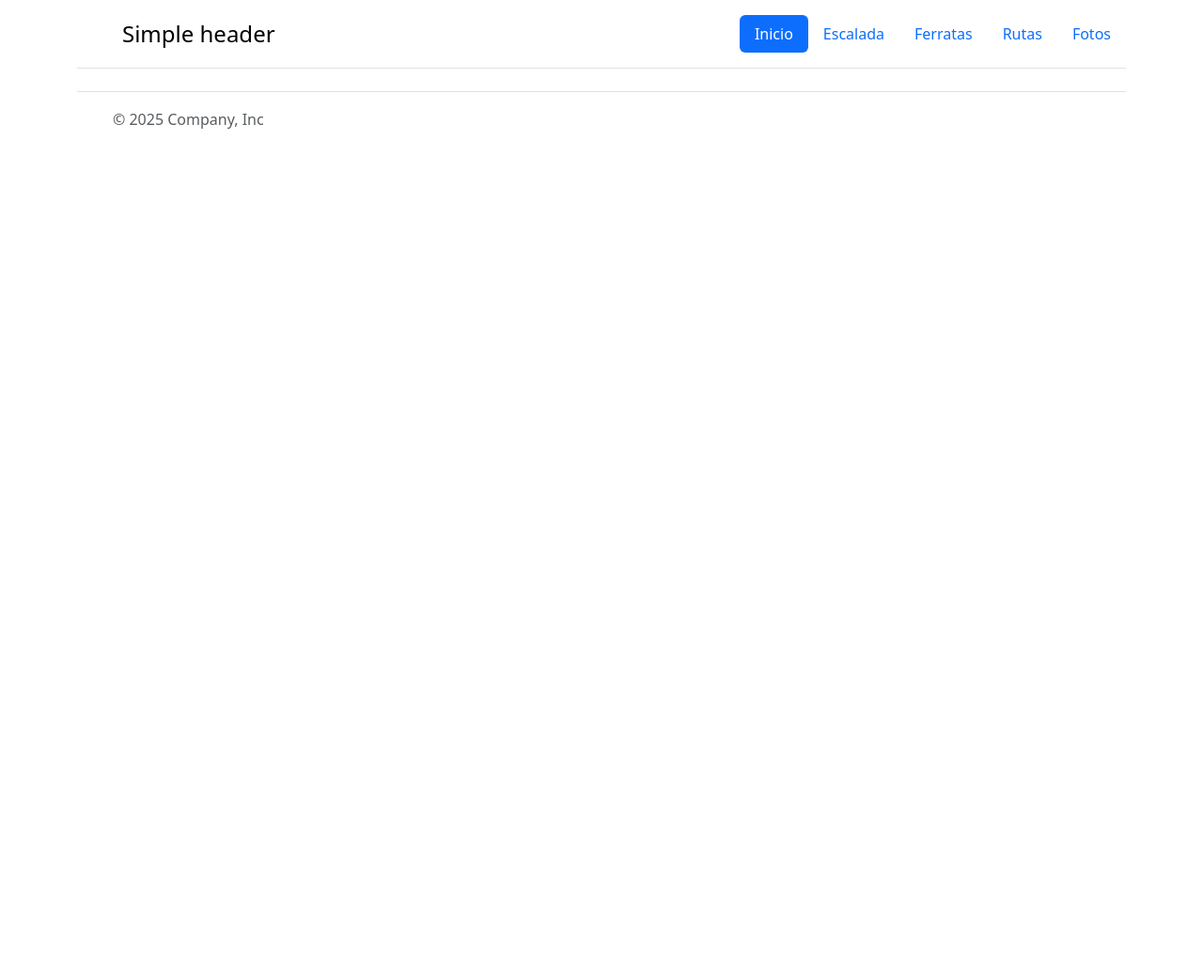
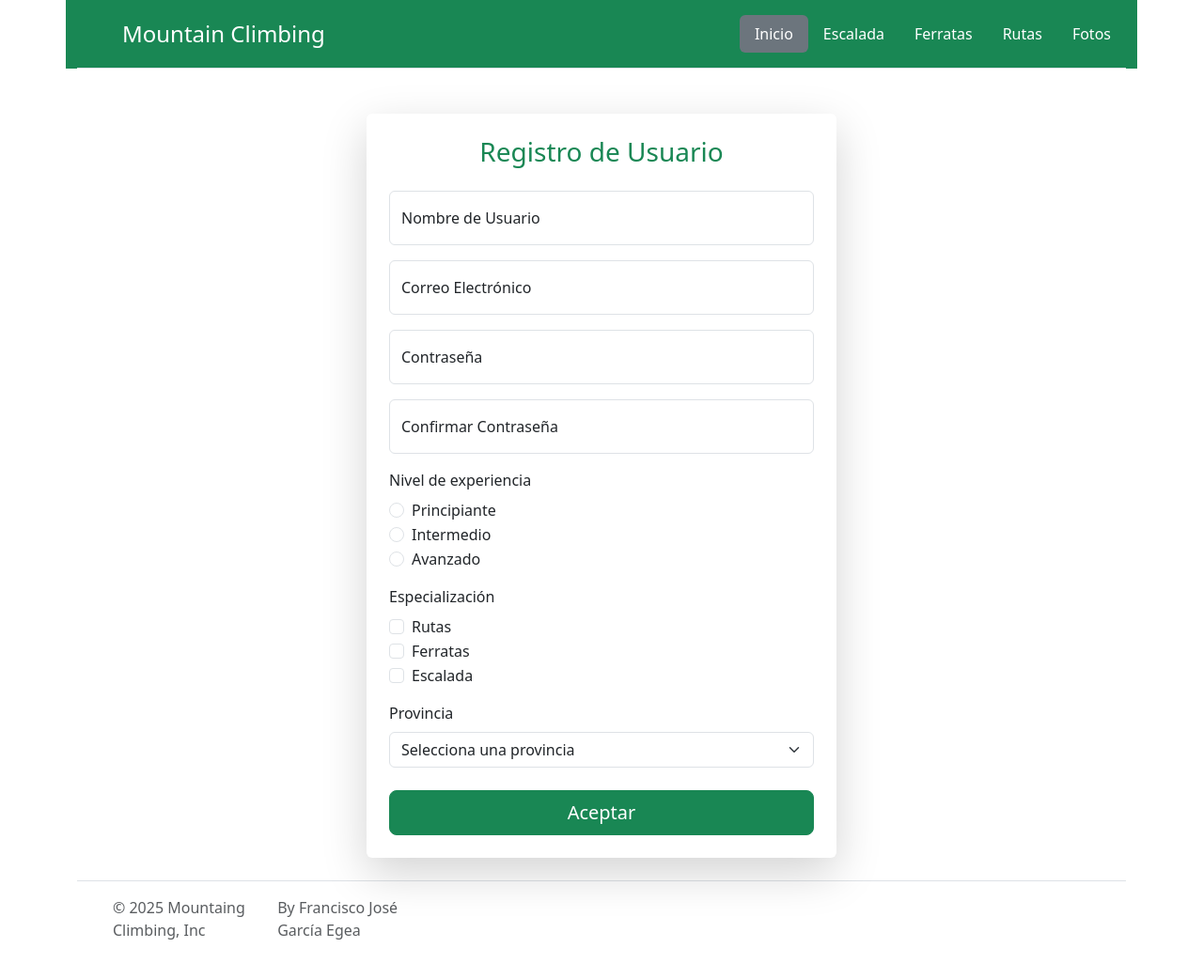
Before and after one commit to Ffran-g/DWES_PROYECTO_PHP, a PHP site: page / in a window 1280 px wide. Shown: the whole page at 94% size. Before the commit the page ends 137 px from the top, so only its background shows below. Run offline with PHP 8.4, Linux system fonts and the light colour scheme.

Commit message:
Actualizacion Proyecto

```diff
--- a/Mountain-Climbing/public/index.php
+++ b/Mountain-Climbing/public/index.php
@@ -7,25 +7,103 @@
     <link href="https://cdn.jsdelivr.net/npm/bootstrap@5.3.8/dist/css/bootstrap.min.css" rel="stylesheet" integrity="sha384-sRIl4kxILFvY47J16cr9ZwB07vP4J8+LH7qKQnuqkuIAvNWLzeN8tE5YBujZqJLB" crossorigin="anonymous">
 </head>
 <body>
-    <div class="container">
+    <div class="container bg-success">
         <header class="d-flex flex-wrap justify-content-center py-3 mb-4 border-bottom">
             <a href="/" class="d-flex align-items-center mb-3 mb-md-0 me-md-auto link-body-emphasis text-decoration-none">
                 <svg class="bi me-2" width="40" height="32" aria-hidden="true">
                     <use xlink:href="#bootstrap"></use>
                 </svg>
-                <span class="fs-4">Simple header</span>
+                <span class="fs-4 text-white">Mountain Climbing</span>
             </a>
+            <!-- La barra de navegación tiene que ser solo visible cuando el usuario este registrado -->
             <ul class="nav nav-pills">
-                <li class="nav-item"><a href="#" class="nav-link active" aria-current="page">Inicio</a></li>
-                <li class="nav-item"><a href="#" class="nav-link">Escalada</a></li>
-                <li class="nav-item"><a href="#" class="nav-link">Ferratas</a></li>
-                <li class="nav-item"><a href="#" class="nav-link">Rutas</a></li>
-                <li class="nav-item"><a href="#" class="nav-link">Fotos</a></li>
+                <li class="nav-item"><a href="#" class="nav-link active bg-secondary text-white" aria-current="page">Inicio</a></li>
+                <li class="nav-item"><a href="#" class="nav-link text-white">Escalada</a></li>
+                <li class="nav-item"><a href="#" class="nav-link text-white">Ferratas</a></li>
+                <li class="nav-item"><a href="#" class="nav-link text-white">Rutas</a></li>
+                <li class="nav-item"><a href="#" class="nav-link text-white">Fotos</a></li>
             </ul>
         </header>
     </div>
 
     <main>
+        <div class="container mt-5">
+            <div class="card shadow-lg border-0" style="max-width: 500px; margin: auto;">
+                <div class="card-body p-4">
+                <h3 class="card-title text-center mb-4 text-success">Registro de Usuario</h3>
+
+                <form action="register.php" method="POST">
+                    <div class="form-floating mb-3">
+                        <input type="text" class="form-control" id="usernameInput" placeholder="Nombre de usuario">
+                        <label for="usernameInput">Nombre de Usuario</label>
+                    </div>
+
+                    <div class="form-floating mb-3">
+                        <input type="email" class="form-control" id="emailInput" placeholder="Correo electrónico">
+                        <label for="emailInput">Correo Electrónico</label>
+                    </div>
+
+                    <div class="form-floating mb-3">
+                        <input type="password" class="form-control" id="passwordInput" placeholder="Contraseña">
+                        <label for="passwordInput">Contraseña</label>
+                    </div>
+
+                    <div class="form-floating mb-3">
+                        <input type="password" class="form-control" id="confirmPassword" placeholder="Confirma tu contraseña">
+                        <label for="confirmPassword">Confirmar Contraseña</label>
+                    </div>
+
+                    <div class="mb-3">
+                        <label class="form-label d-block mb-2">Nivel de experiencia</label>
+                        <div class="form-check">
+                            <input class="form-check-input" type="radio" name="nivel" id="beginner">
+                            <label class="form-check-label" for="beginner">Principiante</label>
+                        </div>
+                        <div class="form-check">
+                            <input class="form-check-input" type="radio" name="nivel" id="amateur">
+                            <label class="form-check-label" for="amateur">Intermedio</label>
+                        </div>
+                        <div class="form-check">
+                            <input class="form-check-input" type="radio" name="nivel" id="expert">
+                            <label class="form-check-label" for="expert">Avanzado</label>
+                        </div>
+                    </div>
+
+                    <div class="mb-3">
+                        <label class="form-label d-block mb-2">Especialización</label>
+                        <div class="form-check">
+                            <input class="form-check-input" type="checkbox" name="especializacion[]" id="rutas">
+                            <label class="form-check-label" for="rutas">Rutas</label>
+                        </div>
+                        <div class="form-check">
+                            <input class="form-check-input" type="checkbox" name="especializacion[]" id="ferratas">
+                            <label class="form-check-label" for="ferratas">Ferratas</label>
+                        </div>
+                        <div class="form-check">
+                            <input class="form-check-input" type="checkbox" name="especializacion[]" id="escalada">
+                            <label class="form-check-label" for="escalada">Escalada</label>
+                        </div>
+                    </div>
+
+                    <div class="mb-4">
+                        <label for="provincia" class="form-label">Provincia</label>
+                        <select class="form-select" id="provincia">
+                            <option value="" selected disabled>Selecciona una provincia</option>
+                            <option value="huesca">Huesca</option>
+                            <option value="zaragoza">Zaragoza</option>
+                            <option value="teruel">Teruel</option>
+                        </select>
+                    </div>
+
+                    <div class="d-grid">
+                        <button type="submit" class="btn btn-success btn-lg">Aceptar</button>
+                    </div>
+                </form>
+                </div>
+            </div>
+        </div>
+
+
     </main>
     <div class="container">
         <footer class="d-flex flex-wrap justify-content-between align-items-center py-3 my-4 border-top">
@@ -35,10 +113,12 @@
                         <use xlink:href="#bootstrap"></use>
                     </svg>
                 </a>
-                <span class="mb-3 mb-md-0 text-body-secondary">© 2025 Company, Inc</span>
+                <span class="mb-3 mb-md-0 text-body-secondary">© 2025 Mountaing Climbing, Inc</span>
+                <span class="mb-3 mb-md-0 text-body-secondary">By Francisco José García Egea</span>
             </div>
             <ul class="nav col-md-4 justify-content-end list-unstyled d-flex">
-                <li class="ms-3"><a class="text-body-secondary" href="#" aria-label="Instagram">
+                <li class="ms-3">
+                    <a class="text-body-secondary" href="#" aria-label="Instagram">
                         <svg class="bi" width="24" height="24" aria-hidden="true">
                             <use xlink:href="#instagram"></use>
                         </svg>
```
Also changed, not shown: Mountain-Climbing/public/register.php (+57 -0 lines). Lines whose indentation alone changed are shown as unchanged.
